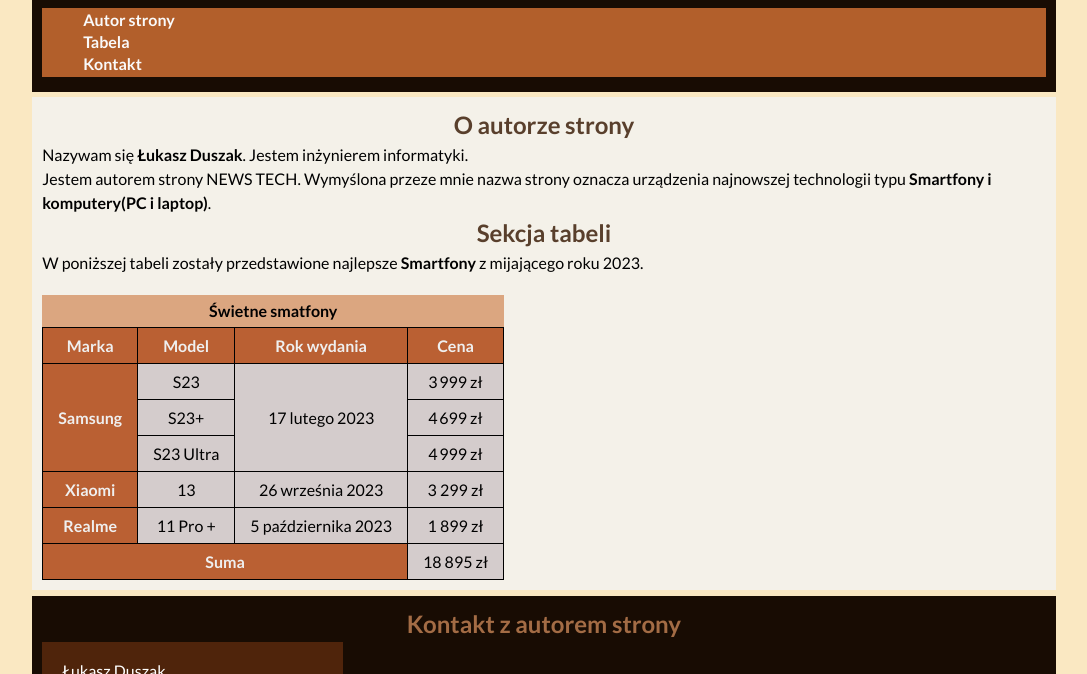
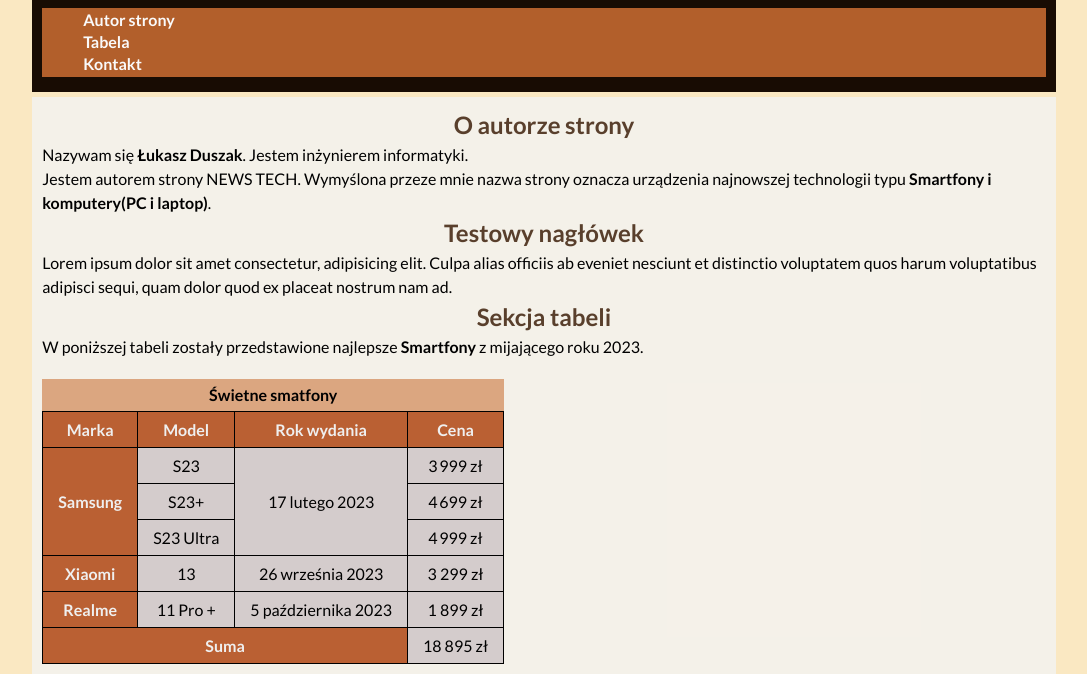
Before and after one commit to LukasWebDeveloper/04_12_Homepage, a plain HTML site: page index.html in a window 1280 px wide. Shown: the part 126-800 px from the top of the page, without its empty margins (96-1183 px from the left). Drawn offline with nearby package versions, Linux system fonts and the light colour scheme.

Commit message:
added new test section

```diff
--- a/index.html
+++ b/index.html
@@ -42,6 +42,15 @@
             <p class="pharagraph__authorDescription">
                 Jestem autorem strony NEWS TECH. Wymyślona przeze mnie nazwa strony oznacza urządzenia
                 najnowszej technologii typu <strong>Smartfony i komputery(PC i laptop)</strong>.
+            </p>
+        </section>
+
+        <section class="nowy-akapit" id="sectionAuthor">
+            <h2 class="section__heading">Testowy nagłówek</h2>
+
+            <p class="pharagraph__authorDescription">
+                Lorem ipsum dolor sit amet consectetur, adipisicing elit. Culpa alias officiis ab eveniet nesciunt et
+                distinctio voluptatem quos harum voluptatibus adipisci sequi, quam dolor quod ex placeat nostrum nam ad.
             </p>
         </section>
 
```
